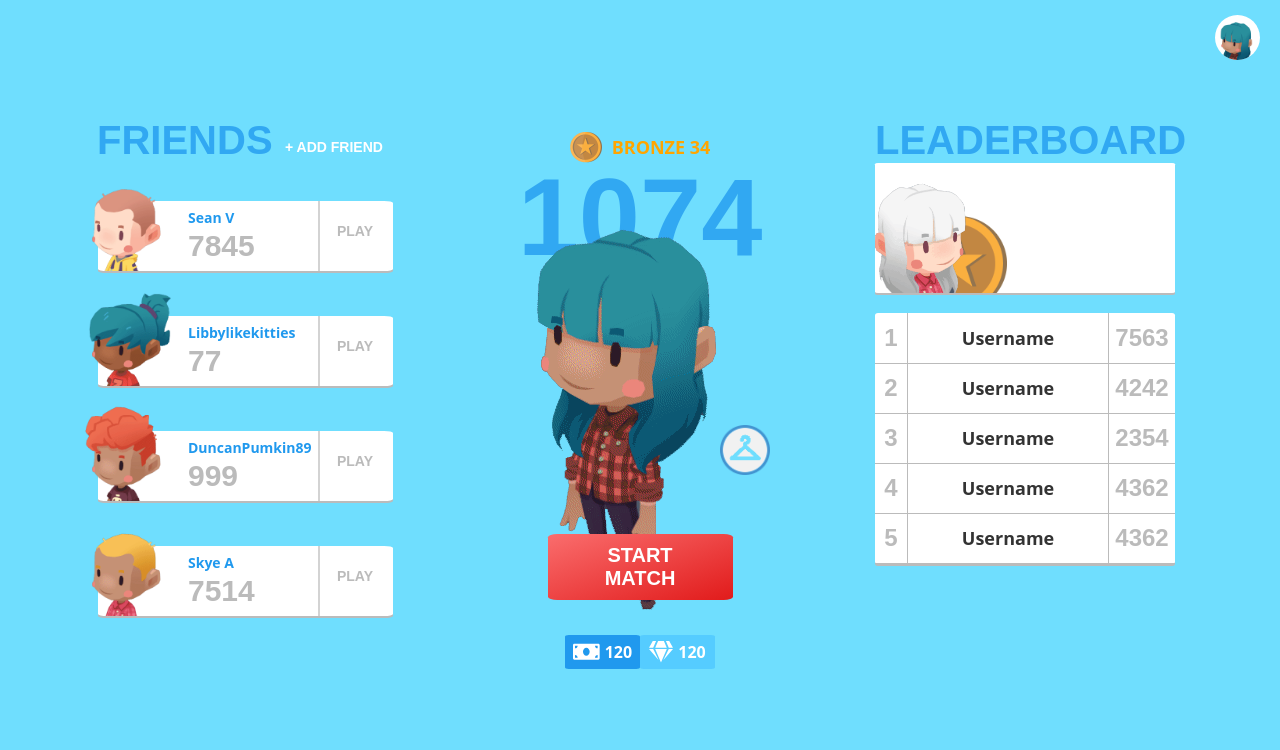
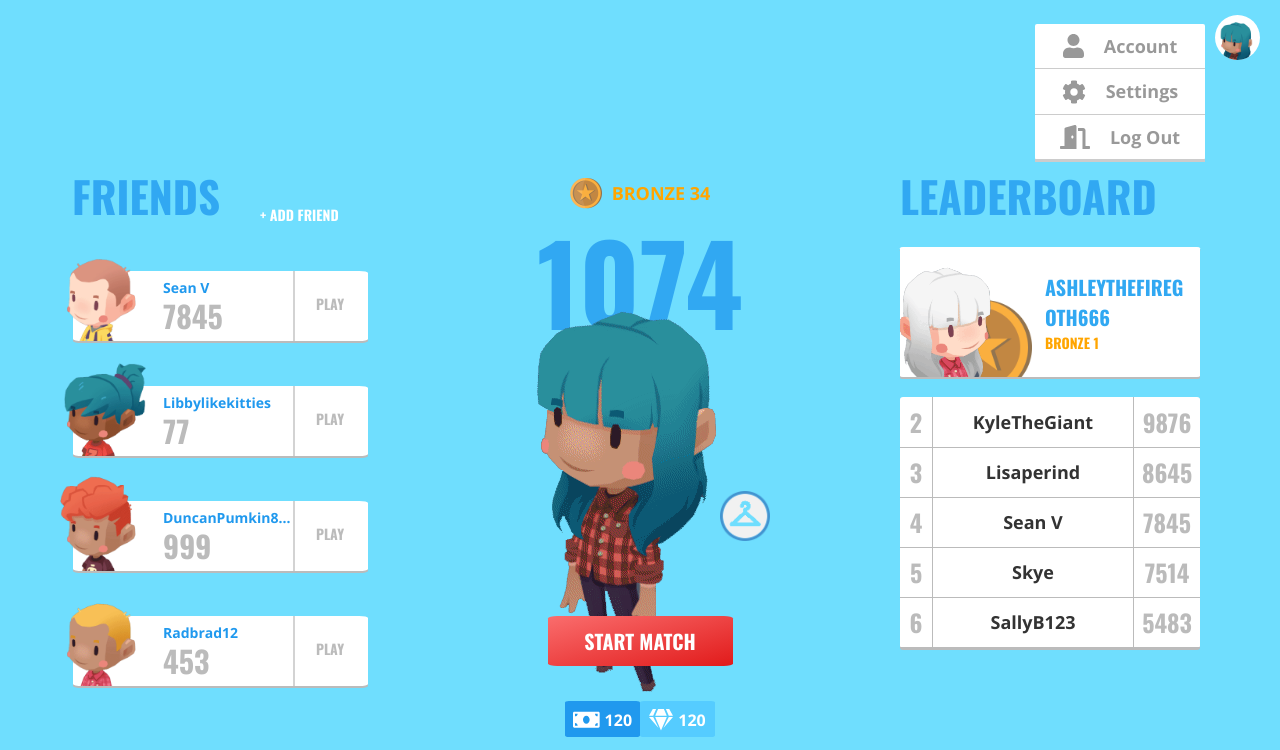
Before and after one commit to Dreii/wordswap, a React app in the folder client/: page / in a window 1280 px wide. Both pictures are taken after a click on the button 1237 px from the left and 39 px from the top of the page. Built offline with nearby package versions, Linux system fonts and the light colour scheme.

Commit message:
finished intial dashboard front end for web

```diff
--- a/client/src/layouts/App/App.css
+++ b/client/src/layouts/App/App.css
@@ -1,32 +1,4 @@
-.App {
-  text-align: center;
-}
-
-.App-logo {
-  animation: App-logo-spin infinite 20s linear;
-  height: 40vmin;
-}
-
-.App-header {
-  background-color: #282c34;
-  min-height: 100vh;
-  display: flex;
-  flex-direction: column;
-  align-items: center;
-  justify-content: center;
-  font-size: calc(10px + 2vmin);
-  color: white;
-}
-
-.App-link {
-  color: #61dafb;
-}
-
-@keyframes App-logo-spin {
-  from {
-    transform: rotate(0deg);
-  }
-  to {
-    transform: rotate(360deg);
-  }
-}
+@import url('https://fonts.googleapis.com/css?family=Oswald');
+@import url('https://fonts.googleapis.com/css?family=Oswald:700');
+@import url('https://fonts.googleapis.com/css?family=Open+Sans');
+@import url('https://fonts.googleapis.com/css?family=Open+Sans:700');
--- a/client/src/layouts/Home/Dashboard/Dashboard.js
+++ b/client/src/layouts/Home/Dashboard/Dashboard.js
@@ -1,5 +1,6 @@
 import React, { Component } from 'react'
 import styles from './Dashboard.module.css'
+import Nav from './Nav/Nav'
 import Friends from './Friends/Column'
 import User from './User/Column'
 import Leaderboard from './Leaderboard/Column'
@@ -9,17 +10,7 @@ class Dashboard extends Component {
   render() {
     return (
       <div className={styles.dashboard}>
-        <div className={styles.nav}>
-          <button><img src="/headshots/headshot-1.png" alt=" "></img></button>
-          <br/>
-        </div>
-        { /***
-        <nav>
-          <Link to="/account">Account</Link>
-          <Link to="/settings">Settings</Link>
-          <Link to="/logout">Log Out</Link>
-        </nav> ***/
-        }
+        <Nav />
         <div className={styles.main}>
           <Friends classname={styles.friends}/>
           <User classname={styles.user}/>
--- a/client/src/layouts/Home/Dashboard/Dashboard.module.css
+++ b/client/src/layouts/Home/Dashboard/Dashboard.module.css
@@ -1,25 +1,9 @@
-.nav {
-  display: block;
-}
-
-.nav button {
-  display: inline-block;
-  float: right;
-  margin-right: 20px;
-  margin-top: 15px;
-}
-
-.nav img {
-  background: white;
-  border-radius: 100%;
-  width: 45px;
-  height: 45px;
-}
+/******* DASHBOARD ******/
 
 .main {
-  margin-top: 100px;
+  margin-top: 140px;
   margin-bottom: 20px;
   margin-right: auto;
   margin-left: auto;
-  width: 1110px;
+  width: 1160px;
 }
--- a/client/src/layouts/Home/Dashboard/Friends/Column.js
+++ b/client/src/layouts/Home/Dashboard/Friends/Column.js
@@ -1,17 +1,19 @@
 import React from 'react'
 import styles from './Column.module.css'
 import Friend from './Friend'
+import seedFriends from './seedData/seedFriends';
 
 const Column = () => (
   <div className={styles.column}>
     <h2 className={styles.title}>Friends</h2>
     <button className={styles.addFriend}>+ Add Friend</button>
     <div className={styles.icons}>
-      <Friend name="Sean V" points="7845" avatarUrl="/headshots/headshot-0.png" />
-      <Friend name="Libbylikekitties" points="77" avatarUrl="/headshots/headshot-2.png" />
-      <Friend name="DuncanPumkin89" points="999" avatarUrl="/headshots/headshot-3.png" />
-      <Friend name="Skye A" points="7514" avatarUrl="/headshots/headshot-4.png" />
-      <Friend name="Skye A" points="7514" avatarUrl="/headshots/headshot-4.png" />
+      { // Display friends
+        seedFriends.map( function(friend, i) {
+          let {name, points, avatarUrl} = friend;
+          return <Friend name={name} points={points} avatarUrl={avatarUrl} />
+        })
+      }
     </div>
   </div>
 )
--- a/client/src/layouts/Home/Dashboard/Friends/Column.module.css
+++ b/client/src/layouts/Home/Dashboard/Friends/Column.module.css
@@ -1,3 +1,5 @@
+/****** FRIENDS COLUMN ******/
+
 .column {
   width: 320px;
   display: inline-block;
@@ -6,7 +8,7 @@
 
 .title {
   color: #31a8f2;
-  font-size: 40px;
+  font-size: 43px;
   text-transform: uppercase;
   margin-top: 0;
   margin-bottom: 0;
--- a/client/src/layouts/Home/Dashboard/Friends/Friend.module.css
+++ b/client/src/layouts/Home/Dashboard/Friends/Friend.module.css
@@ -1,3 +1,5 @@
+/****** FRIEND ICON ******/
+
 .friend {
   width: 295px;
   height: 70px;
@@ -52,6 +54,8 @@
   font-size: 14px;
   line-height: 1.25;
   margin-top: 8px;
+  overflow: hidden;
+  text-overflow: ellipsis;
 }
 
 .points {
--- /dev/null
+++ b/client/src/layouts/Home/Dashboard/Friends/seedData/seedFriends.js
@@ -0,0 +1,29 @@
+const seedFriends = [
+  {
+    name: "Sean V",
+    points: "7845",
+    avatarUrl: "/headshots/headshot-0.png",
+  },
+  {
+    name: "Libbylikekitties",
+    points: "77",
+    avatarUrl: "/headshots/headshot-2.png",
+  },
+  {
+    name: "DuncanPumkin891234567789",
+    points: "999",
+    avatarUrl: "/headshots/headshot-3.png",
+  },
+  {
+    name: "Radbrad12",
+    points: "453",
+    avatarUrl: "/headshots/headshot-4.png",
+  },
+  {
+    name: "Skye A",
+    points: "7514",
+    avatarUrl: "/headshots/headshot-6.png",
+  }
+];
+
+export default seedFriends;
--- a/client/src/layouts/Home/Dashboard/Leaderboard/Column.module.css
+++ b/client/src/layouts/Home/Dashboard/Leaderboard/Column.module.css
@@ -7,8 +7,8 @@
 
 .title {
   color: #31a8f2;
-  font-size: 40px;
+  font-size: 43px;
   text-transform: uppercase;
   margin-top: 0;
-  margin-bottom: 0;
+  margin-bottom: 20px;
 }
--- a/client/src/layouts/Home/Dashboard/Leaderboard/Table.js
+++ b/client/src/layouts/Home/Dashboard/Leaderboard/Table.js
@@ -1,35 +1,25 @@
 import React from 'react'
 import styles from './Table.module.css'
+import seedTable from './seedData/seedTable'
 
 const Table = ({rank, username, points}) => (
   <div className={styles.Table}>
     <table>
       <tbody>
-        <tr>
-          <td className={styles.rank}>1</td>
-          <td className={styles.username}>Username</td>
-          <td className={styles.points}>7563</td>
-        </tr>
-        <tr>
-          <td className={styles.rank}>2</td>
-          <td className={styles.username}>Username</td>
-          <td className={styles.points}>4242</td>
-        </tr>
-        <tr>
-          <td className={styles.rank}>3</td>
-          <td className={styles.username}>Username</td>
-          <td className={styles.points}>2354</td>
-        </tr>
-        <tr>
-          <td className={styles.rank}>4</td>
-          <td className={styles.username}>Username</td>
-          <td className={styles.points}>4362</td>
-        </tr>
-        <tr>
-          <td className={styles.rank}>5</td>
-          <td className={styles.username}>Username</td>
-          <td className={styles.points}>4362</td>
-        </tr>
+      { // leaders array must have user objects in the order of their rank in order for this to work
+        seedTable.map( function(leader, i) {
+          let {username, points} = leader;
+          let rank = i+2;
+
+          return (
+            <tr>
+              <td className={styles.rank}>{rank}</td>
+              <td className={styles.username}>{username}</td>
+              <td className={styles.points}>{points}</td>
+            </tr>
+          )
+        })
+      }
       </tbody>
     </table>
   </div>
--- a/client/src/layouts/Home/Dashboard/Leaderboard/Table.module.css
+++ b/client/src/layouts/Home/Dashboard/Leaderboard/Table.module.css
@@ -1,3 +1,5 @@
+/****** TABLE ******/
+
 table {
   width: 300px;
   border-collapse: collapse;
--- a/client/src/layouts/Home/Dashboard/Leaderboard/TopUser.js
+++ b/client/src/layouts/Home/Dashboard/Leaderboard/TopUser.js
@@ -1,13 +1,15 @@
 import React from 'react'
 import styles from './TopUser.module.css'
+import seedTopUser from './seedData/seedTopUser';
+let { avatarUrl, coinUrl, coinAlt, username, level} = seedTopUser;
 
-const TopUser = ({rank, username, points}) => (
+const TopUser = () => (
   <div className={styles.topUser}>
-    <img className={styles.avatar} src="headshots/headshot-8.png" alt="top user's avatar"/>
-    <img className={styles.coin} src="misc/coin-bronze.png" alt="bronze coin"/>
+    <img className={styles.avatar} src={avatarUrl} alt="top user's avatar"/>
+    <img className={styles.coin} src={coinUrl} alt={coinAlt}/>
     <span className={styles.text}>
-      <p className={styles.userName}>WWWWWWWWWWWWWWW</p>
-      <p className={styles.level}>Bronze 1</p>
+      <p className={styles.userName}>{username}</p>
+      <p className={styles.level}>{level}</p>
     </span>
   </div>
 )
--- a/client/src/layouts/Home/Dashboard/Leaderboard/TopUser.module.css
+++ b/client/src/layouts/Home/Dashboard/Leaderboard/TopUser.module.css
@@ -1,3 +1,5 @@
+/****** TOP USER ******/
+
 .topUser {
   width: 300px;
   height: 130px;
@@ -11,6 +13,7 @@
 .avatar {
   width: 130px;
   height: 130px;
+  display: inline-block;
   position: relative;
   z-index: 1;
   -moz-transform: scaleX(-1);
@@ -34,18 +37,20 @@
 }
 
 .text {
+  width: 150px;
   text-transform: uppercase;
   font-weight: bold;
-  display: inline;
   float: right;
   margin-right: auto;
   margin-left: auto;
+  padding-top: 25px;
+  padding-right: 5px;
+  word-wrap: break-word;
 }
 
 .userName {
   font-size: 20px;
   color: #31a8f2;
-  display: block;
   margin-top: 0;
   margin-bottom: 0;
 }
@@ -53,7 +58,6 @@
 .level {
   font-size: 14px;
   color: orange;
-  display: block;
   margin-top: 0;
   margin-bottom: 0;
 }
--- /dev/null
+++ b/client/src/layouts/Home/Dashboard/Leaderboard/seedData/seedTable.js
@@ -0,0 +1,24 @@
+const seedTable = [
+  {
+    username: "KyleTheGiant",
+    points: 9876
+  },
+  {
+    username: "Lisaperind",
+    points: 8645
+  },
+  {
+    username: "Sean V",
+    points: 7845
+  },
+  {
+    username: "Skye",
+    points: 7514
+  },
+  {
+    username: "SallyB123",
+    points: 5483
+  }
+];
+
+export default seedTable;
--- /dev/null
+++ b/client/src/layouts/Home/Dashboard/Leaderboard/seedData/seedTopUser.js
@@ -0,0 +1,9 @@
+const seedTopUser = {
+  avatarUrl: "headshots/headshot-8.png",
+  coinUrl: "misc/coin-bronze.png",
+  coinAlt: "bronze coin",
+  username: "AshleyTheFireGoth666",
+  level: "Bronze 1"
+};
+
+export default seedTopUser;
--- /dev/null
+++ b/client/src/layouts/Home/Dashboard/Nav/Nav.js
@@ -0,0 +1,63 @@
+import React from 'react'
+import {Link} from 'react-router-dom'
+import { FontAwesomeIcon } from '@fortawesome/react-fontawesome'
+import { faUser, faCog, faDoorOpen} from '@fortawesome/free-solid-svg-icons'
+import styles from './nav.module.css'
+
+class Nav extends React.Component {
+
+  constructor() {
+    super();
+    this.state = {
+      menuVisible: false
+    }
+  };
+
+  toggleMenuState = () => {
+    if(this.state.menuVisible) {
+      this.setState({
+        menuVisible: false
+      });
+    } else {
+      this.setState({
+        menuVisible: true
+      });
+    }
+  };
+
+  render() {
+    return (
+      <div className={styles.nav}>
+        <button onClick={(e) => this.toggleMenuState()}>
+          <img src="/headshots/headshot-1.png" alt=" ">
+          </img>
+        </button>
+        <br/>
+        <nav className={styles.menu} style={!this.state.menuVisible ? {display:'none'} : {display:'block'}}>
+          <div className={styles.menuItem}>
+            <Link to="/account">
+              <FontAwesomeIcon icon={faUser} size="lg" />
+              Account
+            </Link>
+          </div>
+
+          <div className={styles.menuItem}>
+            <Link to="/settings">
+              <FontAwesomeIcon icon={faCog} size="lg" />
+              Settings
+            </Link>
+          </div>
+
+          <div className={styles.menuItem}>
+            <Link to="/logout">
+              <FontAwesomeIcon icon={faDoorOpen} size="lg" />
+              Log Out
+            </Link>
+          </div>
+        </nav>
+      </div>
+    )
+  }
+}
+
+export default Nav
--- /dev/null
+++ b/client/src/layouts/Home/Dashboard/Nav/nav.module.css
@@ -0,0 +1,51 @@
+/****** NAVIGATION ******/
+
+.nav {
+  display: block;
+}
+
+.nav button {
+  display: inline-block;
+  float: right;
+  margin-right: 20px;
+  margin-top: 15px;
+}
+
+.nav img {
+  background: white;
+  border-radius: 100%;
+  width: 45px;
+  height: 45px;
+}
+
+/*** Dropdown ***/
+.menu {
+  background: white;
+  float: right;
+  border-radius: 2px;
+  margin-right: 10px;
+}
+
+.menuItem {
+  display: block;
+  width: 150px;
+  font-family: 'Open Sans', sans-serif;
+  font-size: 18px;
+  font-weight: bold;
+  text-align: center;
+  padding: 10px;
+  border-bottom: 1px solid #cccccc;
+}
+
+.menuItem a {
+  color: #999999;
+}
+
+.menuItem svg {
+  padding-right: 20px;
+}
+
+/* Add a box shadow to the last menu item*/
+nav div:nth-last-child(1) {
+  box-shadow: 0 2px #cccccc;
+}
--- a/client/src/layouts/Home/Dashboard/User/Column.module.css
+++ b/client/src/layouts/Home/Dashboard/User/Column.module.css
@@ -1,10 +1,11 @@
 /****** USER COLUMN ******/
+
 .column {
   width: 320px;
   display: inline-block;
   vertical-align: top;
-  margin-right: 75px;
-  margin-left: 75px;
+  margin-right: 100px;
+  margin-left: 100px;
   /* center everything except shop button */
   text-align: center;
 }
```
Also changed, not shown: client/package.json (+6 -6 lines), 1 other file.
